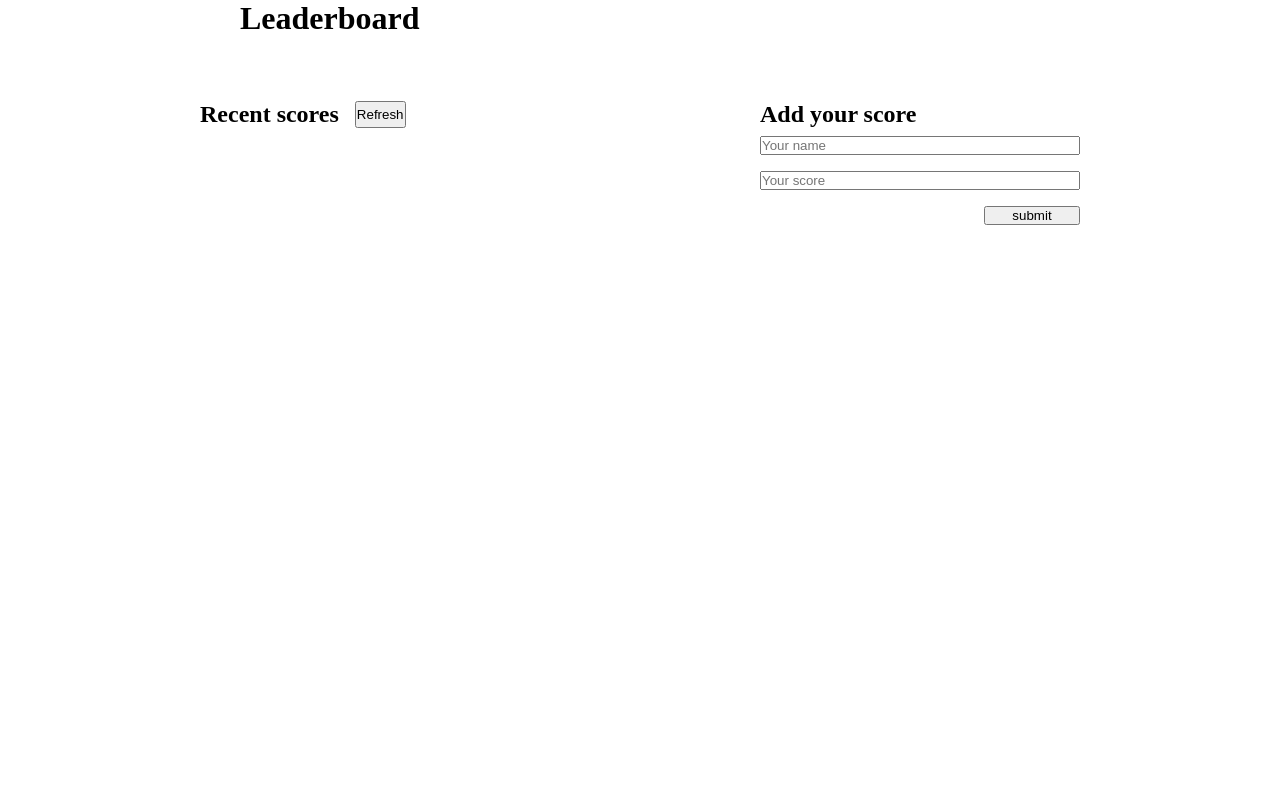
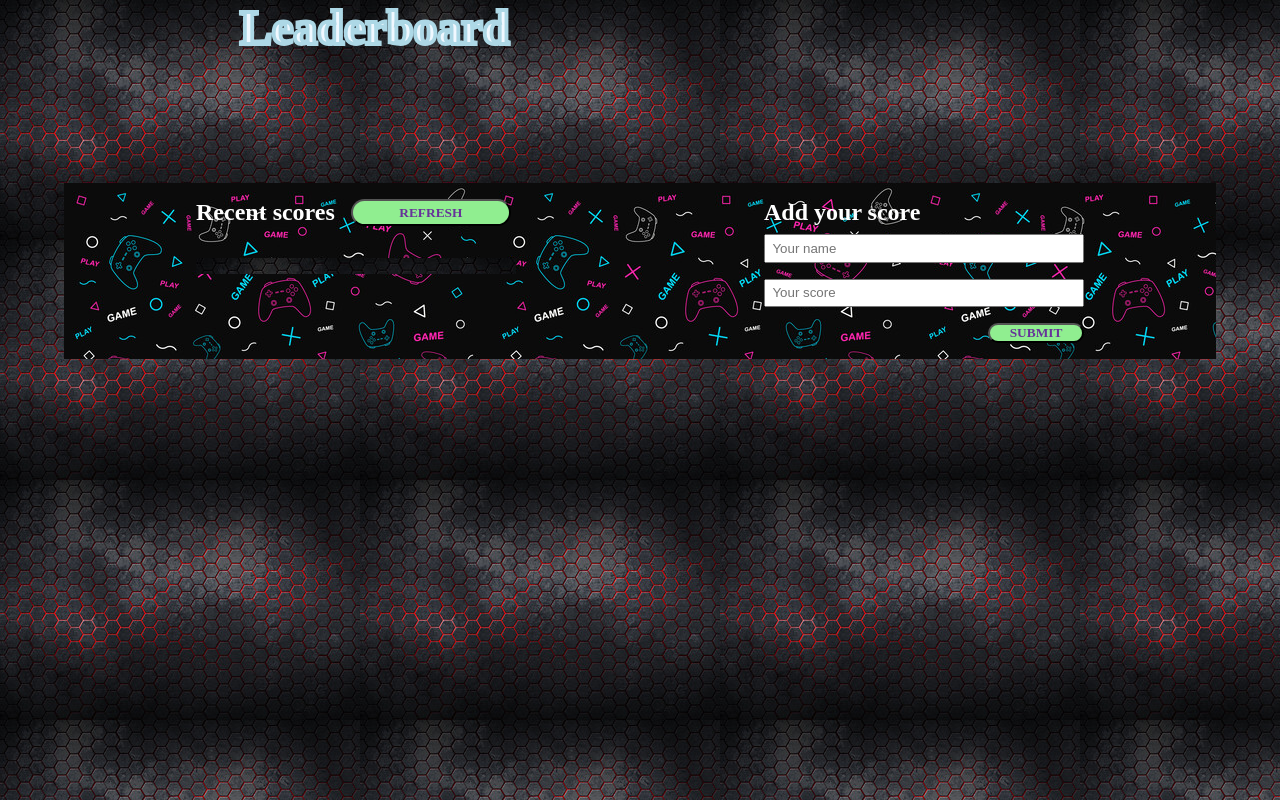
Before and after one commit to aneallaryea100/Leaderboard, a website built with webpack: page src/index.html in a window 1280 px wide. Built offline with nearby package versions, Linux system fonts and the light colour scheme; no server answers.

Commit message:
Add style

```diff
--- a/src/style.css
+++ b/src/style.css
@@ -4,8 +4,18 @@
   box-sizing: border-box;
 }
 
+body{
+  background-image: url('jjj.jpg');
+}
+
 header {
   margin: 0 15rem;
+}
+
+h1{
+  color: aliceblue;
+  -webkit-text-stroke: 0.3vw lightblue;
+  font-size: 3rem;
 }
 
 li {
@@ -14,10 +24,34 @@ li {
   margin-bottom: 1rem;
 }
 
+p{
+  color: aliceblue;
+  font-size: large;
+}
+
+span{
+  color: aliceblue;
+}
+
 .mainBody {
   display: flex;
   justify-content: space-around;
-  margin: 4rem 5rem;
+  margin: 8rem 4rem;
+  background-image: url('gamer.jpg');
+  padding: 1rem 0.5rem;
+}
+
+.list_scores{
+  background-image: url('jjj.jpg');
+  display: flex;
+  flex-direction: column;
+  justify-content: center;
+  text-align: center;
+  padding: 0.5rem;
+}
+
+.holdscores{
+  margin: 0 auto;
 }
 
 .r_scores {
@@ -33,6 +67,7 @@ li {
 
 .recents {
   margin-right: 1rem;
+  color: white;
 }
 
 .formact {
@@ -40,9 +75,14 @@ li {
   flex-direction: column;
 }
 
+.yourscores{
+  color: white;
+}
+
 input[type="text"] {
   width: 20rem;
   margin: 0.5rem 0;
+  padding: 0.3rem 0.4rem;
 }
 
 .btn_submit {
@@ -54,3 +94,19 @@ input[type="text"] {
 span {
   margin: 0 0.5rem;
 }
+
+button{
+  width: 10rem;
+  background-color: lightgreen;
+  cursor: pointer;
+  text-transform: uppercase;
+  color: rebeccapurple;
+  border-radius: 50px;
+  font-family: poppins;
+  font-weight: 600;
+}
+
+button:hover{
+  box-shadow: 0 5px 50px 0 #15f415 inset, 0 5px 50px 0 #15f415,
+              0 5px 50px 0 #15f415 inset,0 5px 50px 0 #15f415;
+}
```
Also changed, not shown: src/gamer.jpg (added), src/jjj.jpg (added).
